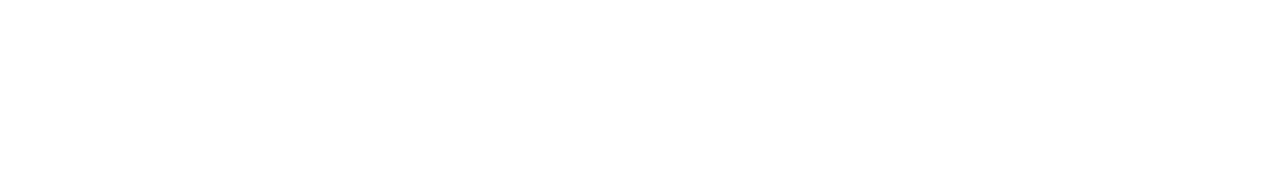
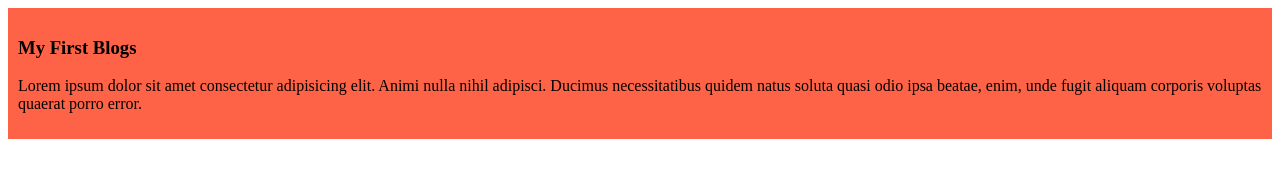
Before and after one commit to MaRuf-Mimak/My-first-github-repo-14-11-25, a plain HTML site: page Index.html in a window 1280 px wide. Drawn offline with Linux system fonts and the light colour scheme.

Commit message:
add the first blog

```diff
--- a/Index.html
+++ b/Index.html
@@ -4,9 +4,13 @@
     <meta charset="UTF-8">
     <meta name="viewport" content="width=device-width, initial-scale=1.0">
     <title>My first Ever github repo</title>
+    <link rel="stylesheet" href="styles/blog.css">
 </head>
 <body>
-
+    <div>
+        <h3>My First Blogs</h3>
+        <p>Lorem ipsum dolor sit amet consectetur adipisicing elit. Animi nulla nihil adipisci. Ducimus necessitatibus quidem natus soluta quasi odio ipsa beatae, enim, unde fugit aliquam corporis voluptas quaerat porro error.</p>
+    </div>
 
 </body>
 </html>
--- /dev/null
+++ b/styles/blog.css
@@ -0,0 +1,4 @@
+div{
+    background-color: tomato;
+    padding: 10px;
+}
```
